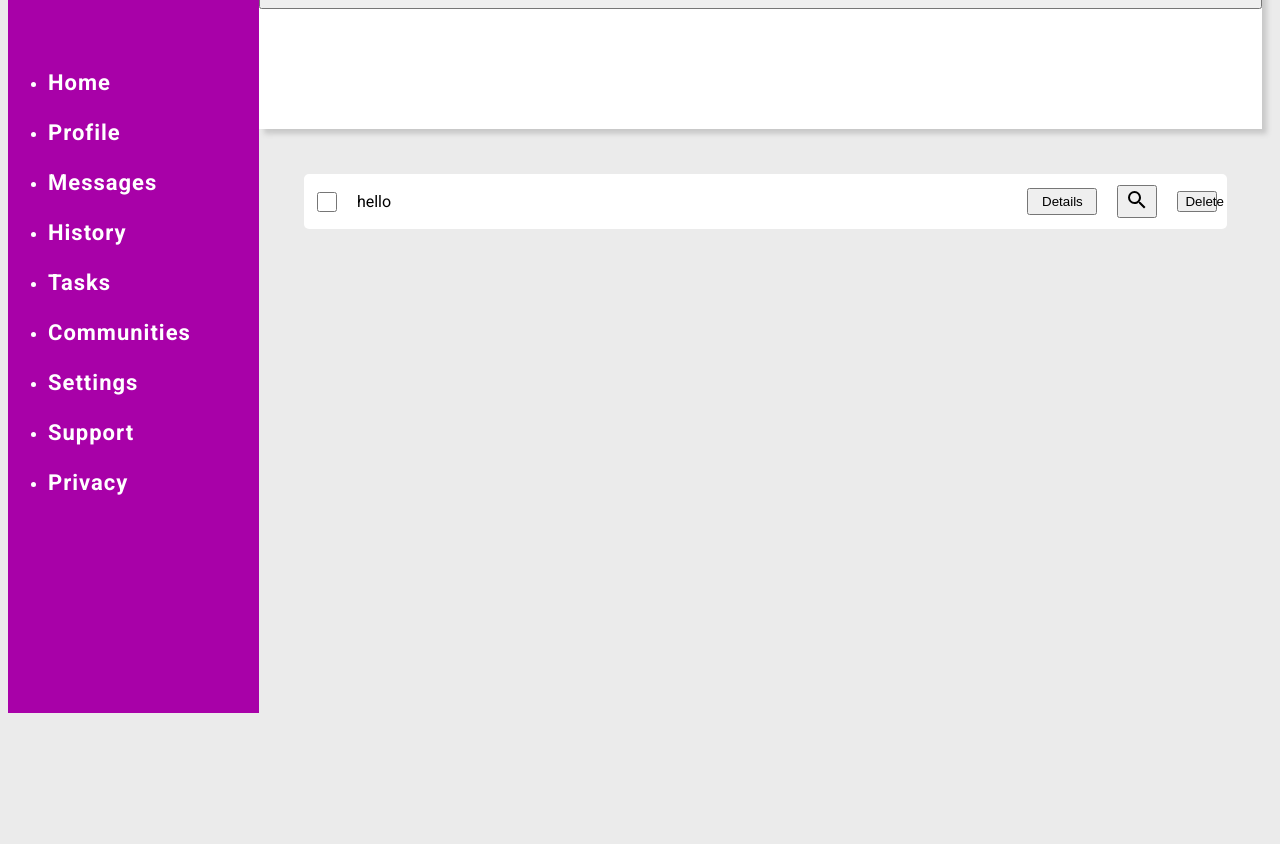
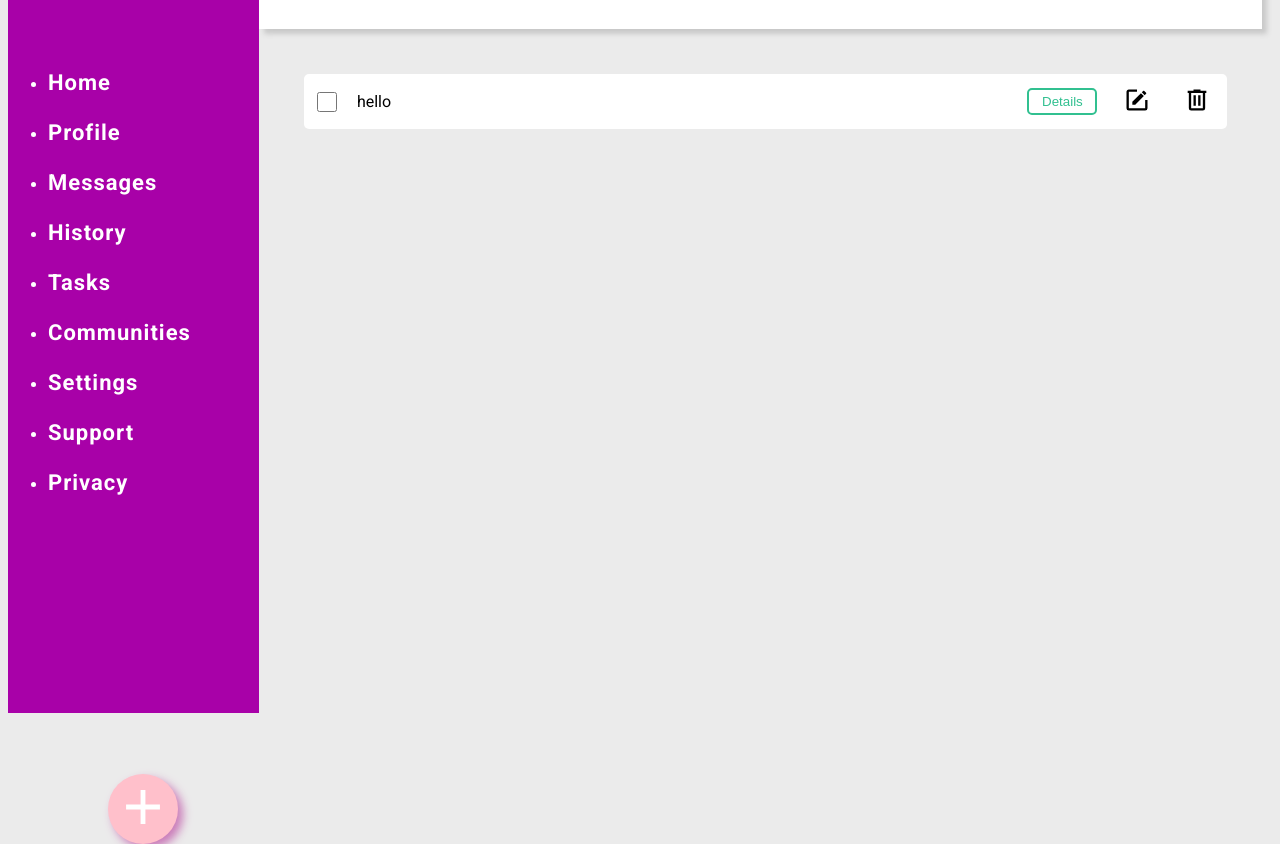
Before and after one commit to VenderV2/To-do-list, a website: page src/index.html in a window 1280 px wide. Shown: the part 79-923 px from the top of the page. Before the commit the page ends 800 px from the top, so only its background shows below. Drawn offline with Linux system fonts and the light colour scheme.

Commit message:
added css styling

```diff
--- a/src/index.html
+++ b/src/index.html
@@ -12,8 +12,7 @@
 <body>
     <div class="sidebar">
         <div class="logo">
-            <!-- <img src="./icons/view-dashboard.svg" alt=""> -->
-            <div>Dashboard</div>
+            <div>To-Do List</div>
         </div>
 
         <div class="nav-menu">
--- a/src/script.js
+++ b/src/script.js
@@ -120,6 +120,7 @@ function CreateToDoElement(objTitle, objDetails, objDueDate, objProjectType, obj
     checkbox.type = 'checkbox'
     checkbox.value = objChecked
     checkbox.classList.add('checkbox')
+
     newToDo.appendChild(checkbox)
 
     const title = document.createElement('div')
@@ -140,19 +141,20 @@ function CreateToDoElement(objTitle, objDetails, objDueDate, objProjectType, obj
 
     const editBtn = document.createElement('button')
     editBtn.classList.add('editBtn')
-    // editBtn.textContent = 'Edit'
     editBtn.addEventListener('click', (e) => {ToDoObject.editEntry(newToDo.id)},{captured: true})
     newToDo.appendChild(editBtn)
     const editIcon = document.createElement('img')
-    editIcon.src = "./icons/magnify.svg"
+    editIcon.src = "./icons/square-edit-outline.svg"
     editBtn.appendChild(editIcon)
 
 
     const delBtn = document.createElement('button')
     delBtn.classList.add('delBtn')
-    delBtn.textContent = 'Delete'
     delBtn.addEventListener('click', () => {ToDoObject.delete(newToDo.id)})
     newToDo.appendChild(delBtn)
+    const deleteIcon = document.createElement('img')
+    deleteIcon.src = 'icons/trash-can-outline.svg'
+    delBtn.appendChild(deleteIcon)
 
     const contentArea = document.querySelector('.main-area');
     contentArea.appendChild(newToDo)
@@ -244,7 +246,7 @@ function CreateEditForm(objTitle, objDetails, objDueDate, objProjectType, entryI
         const newEditForm = new EditForm;
         newEditForm.ConfirmButton(entryID)
         e.stopPropagation
-    }, {captured: true})                     //unfinished
+    }, {captured: true})
 
     const delBtn = document.createElement('button')
     delBtn.classList.add('delBtn')
@@ -281,11 +283,16 @@ function RemoveLibraryIDs(id) {
 function newEntryButton() {
     const addNewEntryButton = document.createElement('button')
     addNewEntryButton.classList.add('new-entry-button')
-    addNewEntryButton.textContent = '+'
+    // addNewEntryButton.textContent = '+'
     addNewEntryButton.addEventListener('click', ToDoObject.addNewEntry)
+    const addIcon = document.createElement('img')
+    addIcon.src = 'icons/plus.svg'
+    addIcon.setAttribute('fill', 'currentColor')
+    addIcon.classList.add('addIcon')
+    addNewEntryButton.appendChild(addIcon)
 
-    const header = document.querySelector('.header')
-    header.appendChild(addNewEntryButton)
+    const sidebar = document.querySelector('.sidebar')
+    sidebar.appendChild(addNewEntryButton)
 }
 newEntryButton();
 
--- a/src/style.css
+++ b/src/style.css
@@ -8,6 +8,10 @@ body {
     font-family: Roboto;
     z-index: 0;
     position: absolute;
+}
+
+:root {
+    --primary: rgb(49, 192, 144);
 }
 
 
@@ -34,7 +38,7 @@ body {
     font-size: 30px;
     position: relative;
     top: 20px;
-    left: 80px;
+    left: 30px;
     font-weight:700;
     letter-spacing: 1px;
 }
@@ -50,7 +54,7 @@ body {
 .content {
     display: grid;
     grid-template-columns: repeat(1, 5fr) repeat(1, 2fr);
-    grid-template-rows: repeat(1, 200px) repeat(1, 1fr);
+    grid-template-rows: repeat(1, 100px) repeat(1, 1fr);
 }
 
 .header {
@@ -96,13 +100,20 @@ input {
     border-radius: 5px;
     margin: 5px;
     align-items: center;
+    overflow: hidden;
+}
+
+.to-do-element:hover {
+    height: 60px;
+    width: 102%;
+    box-shadow: 5px 5px 10px rgb(187, 187, 187);
 }
 
 .to-do-title {
     flex: 1 1 auto;
-    /* padding: 10px; */
-    min-width: 250px;
+    min-width: 50px;
     margin: 10px;
+
 }
 
 .checkbox {
@@ -112,6 +123,13 @@ input {
     height: 20px;
     margin-right: 10px;
     margin: 10px;
+    background: none;
+    border-color: var(--primary);
+    border: 5px;
+}
+
+.checkbox input:checked {
+    background-color: var(--primary);
 }
 
 .date {
@@ -125,18 +143,33 @@ input {
     margin-left: 10px;
     margin: 10px;
     height: 50%;
+    background: none;
+    border-color: var(--primary);
+    border-style: solid;
+    border-radius: 5px;
+    color: rgb(49, 192, 144);
 }
 
 .editBtn {
     width: 40px;
+    height: 40px;
     margin-left: 10px;
     margin: 10px;
+    background: none;
+    border: none;
+    min-width: 40px;
+    min-height: 40px;
 }
 
 .delBtn {
+    height: 40px;
     width: 40px;
     margin-left: 10px;
     margin: 10px;
+    background: none;
+    border: none;
+    min-width: 40px;
+    min-height: 40px;
 
 }
 
@@ -176,3 +209,21 @@ input {
     left: 0px;
     backdrop-filter: blur(100px);
 }
+
+.new-entry-button {
+    height: 70px;
+    width: 70px;
+    position: relative;
+    bottom: -200px;
+    left: 100px;
+    border-radius: 50px;
+    border: none;
+    background-color: pink;
+    color: rgb(255, 255, 255);
+    box-shadow: 5px 5px 10px rgb(202, 123, 185);
+
+}
+
+.addIcon {
+    filter: invert(100%) sepia(0%) saturate(7500%) hue-rotate(127deg) brightness(100%) contrast(104%);
+}
```
Also changed, not shown: src/icons/plus.svg (added), src/icons/square-edit-outline.svg (added), src/icons/trash-can-outline.svg (added).
